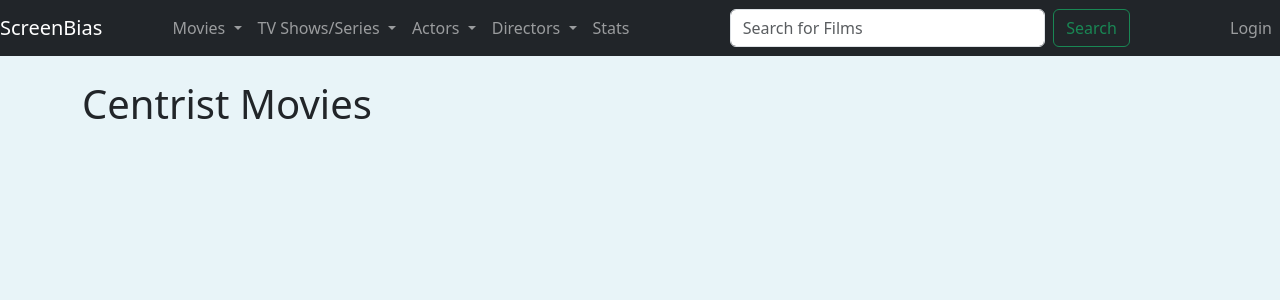
After one commit to ceyyarbrough/screenbias, a Flask app: page /movies/center in a window 1280 px wide. The commit adds this page. Shown: the top 300 px of the page. Run offline with Flask 3, Linux system fonts and the light colour scheme.

Commit message:
Implement user authentication and add new movie, TV show, actor, and director pages

```diff
--- a/app.py
+++ b/app.py
@@ -1,15 +1,108 @@
-from flask import Flask, render_template, request, abort
+from flask import Flask, render_template, request, abort, redirect, url_for, session, flash
 import requests
 import os
 
 app = Flask(__name__)
+app.secret_key = 'your_secret_key_here'  # Replace with a secure key in production
 
 OMDB_API_KEY = os.getenv('OMDB_API_KEY')
 
+
+# Movies
+@app.route('/movies/rightwing')
+def movies_rightwing():
+    return render_template('movies_rightwing.html')
+
+@app.route('/movies/leftwing')
+def movies_leftwing():
+    return render_template('movies_leftwing.html')
+
+@app.route('/movies/center')
+def movies_center():
+    return render_template('movies_center.html')
+
+# TV Shows/Series
+@app.route('/tv/rightwing')
+def tv_rightwing():
+    return render_template('tv_rightwing.html')
+
+@app.route('/tv/leftwing')
+def tv_leftwing():
+    return render_template('tv_leftwing.html')
+
+@app.route('/tv/center')
+def tv_center():
+    return render_template('tv_center.html')
+
+# Actors
+@app.route('/actors/rightwing')
+def actors_rightwing():
+    return render_template('actors_rightwing.html')
+
+@app.route('/actors/leftwing')
+def actors_leftwing():
+    return render_template('actors_leftwing.html')
+
+@app.route('/actors/center')
+def actors_center():
+    return render_template('actors_center.html')
+
+# Directors
+@app.route('/directors/rightwing')
+def directors_rightwing():
+    return render_template('directors_rightwing.html')
+
+@app.route('/directors/leftwing')
+def directors_leftwing():
+    return render_template('directors_leftwing.html')
+
+@app.route('/directors/center')
+def directors_center():
+    return render_template('directors_center.html')
+
+# Stats
+@app.route('/stats')
+def stats():
+    return render_template('stats.html')
+from flask import Flask, render_template, request, abort, redirect, url_for, session, flash
+import requests
+
+app = Flask(__name__)
+app.secret_key = 'your_secret_key_here'  # Replace with a secure key in production
+
+OMDB_API_KEY = '16deab3b'
+
+
 @app.route('/')
 @app.route('/home')
-def hello_world():
+def home():
     return render_template('index.html', name='screenbias')
+
+
+# Simple user store for demonstration
+USERS = {
+    'chris': 'password1',
+    'nicole': 'password2',
+}
+
+@app.route('/login', methods=['GET', 'POST'])
+def login():
+    if request.method == 'POST':
+        username = request.form.get('username')
+        password = request.form.get('password')
+        if username in USERS and USERS[username] == password:
+            session['username'] = username
+            flash('Logged in successfully!', 'success')
+            return redirect(url_for('hello_world'))
+        else:
+            flash('Invalid username or password', 'danger')
+    return render_template('login.html')
+
+@app.route('/logout')
+def logout():
+    session.pop('username', None)
+    flash('Logged out successfully.', 'info')
+    return redirect(url_for('login'))
 
 @app.route('/rightwing')
 def rightwing():
@@ -42,13 +135,15 @@ def search():
 
 @app.route('/details/<movie_id>', methods=['GET'])
 def movie_details(movie_id):
+    # Restrict access to reviews unless logged in
+    if 'username' not in session:
+        flash('You must be logged in to review movies.', 'warning')
+        return redirect(url_for('login'))
     # Call the OMDb API to fetch movie details
     api_url = f"http://www.omdbapi.com/?i={movie_id}&apikey={OMDB_API_KEY}"
     response = requests.get(api_url)
-
     if response.status_code != 200 or not response.json().get('Response') == 'True':
         abort(404, description="Movie not found or API error")
-
     movie = response.json()  # Parse the JSON response
     return render_template('movie_details.html', movie=movie)
 
--- /dev/null
+++ b/templates/actors/actors_center.html
@@ -0,0 +1,4 @@
+{% extends 'base.html' %}
+{% block content %}
+<h1>Centrist Actors</h1>
+{% endblock %}
--- /dev/null
+++ b/templates/actors/actors_leftwing.html
@@ -0,0 +1,4 @@
+{% extends 'base.html' %}
+{% block content %}
+<h1>Left Wing Actors</h1>
+{% endblock %}
--- /dev/null
+++ b/templates/actors/actors_rightwing.html
@@ -0,0 +1,4 @@
+{% extends 'base.html' %}
+{% block content %}
+<h1>Right Wing Actors</h1>
+{% endblock %}
--- a/templates/base.html
+++ b/templates/base.html
@@ -12,32 +12,78 @@
 <body>
 
   <nav class="navbar navbar-expand-lg navbar-dark bg-dark">
-    <a class="navbar-brand" href="#">ScreenBias</a>
+    <a class="navbar-brand" href="/home">ScreenBias</a>
     <button class="navbar-toggler" type="button" data-toggle="collapse" data-target="#navbarSupportedContent"
       aria-controls="navbarSupportedContent" aria-expanded="false" aria-label="Toggle navigation">
       <span class="navbar-toggler-icon"></span>
     </button>
 
     <div class="collapse navbar-collapse" id="navbarSupportedContent">
-      <ul class="navbar-nav mr-auto">
-        <li class="nav-item active">
-          <a class="nav-link" href="/login.html">Login <span class="sr-only"></span></a>
+      <ul class="navbar-nav mx-auto">
+        <!-- Movies Dropdown -->
+        <li class="nav-item dropdown">
+          <a class="nav-link dropdown-toggle" href="#" id="moviesDropdown" role="button" data-bs-toggle="dropdown" aria-expanded="false">
+            Movies
+          </a>
+          <ul class="dropdown-menu" aria-labelledby="moviesDropdown">
+            <li><a class="dropdown-item" href="/movies/rightwing">Right Wing</a></li>
+            <li><a class="dropdown-item" href="/movies/leftwing">Left Wing</a></li>
+            <li><a class="dropdown-item" href="/movies/center">Center</a></li>
+          </ul>
         </li>
+        <!-- TV Shows/Series Dropdown -->
+        <li class="nav-item dropdown">
+          <a class="nav-link dropdown-toggle" href="#" id="tvDropdown" role="button" data-bs-toggle="dropdown" aria-expanded="false">
+            TV Shows/Series
+          </a>
+          <ul class="dropdown-menu" aria-labelledby="tvDropdown">
+            <li><a class="dropdown-item" href="/tv/rightwing">Right Wing</a></li>
+            <li><a class="dropdown-item" href="/tv/leftwing">Left Wing</a></li>
+            <li><a class="dropdown-item" href="/tv/center">Center</a></li>
+          </ul>
+        </li>
+        <!-- Actors Dropdown -->
+        <li class="nav-item dropdown">
+          <a class="nav-link dropdown-toggle" href="#" id="actorsDropdown" role="button" data-bs-toggle="dropdown" aria-expanded="false">
+            Actors
+          </a>
+          <ul class="dropdown-menu" aria-labelledby="actorsDropdown">
+            <li><a class="dropdown-item" href="/actors/rightwing">Right Wing</a></li>
+            <li><a class="dropdown-item" href="/actors/leftwing">Left Wing</a></li>
+            <li><a class="dropdown-item" href="/actors/center">Center</a></li>
+          </ul>
+        </li>
+        <!-- Directors Dropdown -->
+        <li class="nav-item dropdown">
+          <a class="nav-link dropdown-toggle" href="#" id="directorsDropdown" role="button" data-bs-toggle="dropdown" aria-expanded="false">
+            Directors
+          </a>
+          <ul class="dropdown-menu" aria-labelledby="directorsDropdown">
+            <li><a class="dropdown-item" href="/directors/rightwing">Right Wing</a></li>
+            <li><a class="dropdown-item" href="/directors/leftwing">Left Wing</a></li>
+            <li><a class="dropdown-item" href="/directors/center">Center</a></li>
+          </ul>
+        </li>
+        <!-- Stats Button -->
         <li class="nav-item">
-          <a class="nav-link" href="/right.html">Right Wing Films</a>
-        </li>
-        <li class="nav-item">
-          <a class="nav-link" href="/left.html">Left Wing Films</a>
-        </li>
-        <li class="nav-item">
-          <a class="nav-link" href="/center.html">Centrist Films</a>
+          <a class="nav-link" href="/stats">Stats</a>
         </li>
       </ul>
-      <form class="form-inline my-2 my-lg-0" action="/search" method="get">
-        <input class="form-control mr-sm-2" type="search" name="query" placeholder="Search for Films"
-          aria-label="Search" required>
-        <button class="btn btn-outline-success my-2 my-sm-0" type="submit">Search</button>
+      <form class="d-flex mx-auto" style="width: 400px;" action="/search" method="get">
+        <input class="form-control me-2" type="search" name="query" placeholder="Search for Films" aria-label="Search" required>
+        <button class="btn btn-outline-success" type="submit">Search</button>
       </form>
+      <ul class="navbar-nav ms-auto">
+        {% if session.get('username') %}
+        <li class="nav-item">
+          <a class="nav-link" href="/logout">Logout ({{ session['username'] }})</a>
+        </li>
+        {% else %}
+        <li class="nav-item active">
+          <a class="nav-link" href="/login">Login <span class="sr-only"></span></a>
+        </li>
+        {% endif %}
+      </ul>
     </div>
   </nav>
 
--- /dev/null
+++ b/templates/directors/directors_center.html
@@ -0,0 +1,4 @@
+{% extends 'base.html' %}
+{% block content %}
+<h1>Centrist Directors</h1>
+{% endblock %}
--- /dev/null
+++ b/templates/directors/directors_leftwing.html
@@ -0,0 +1,4 @@
+{% extends 'base.html' %}
+{% block content %}
+<h1>Left Wing Directors</h1>
+{% endblock %}
--- /dev/null
+++ b/templates/directors/directors_rightwing.html
@@ -0,0 +1,4 @@
+{% extends 'base.html' %}
+{% block content %}
+<h1>Right Wing Directors</h1>
+{% endblock %}
--- /dev/null
+++ b/templates/movies/movies_center.html
@@ -0,0 +1,4 @@
+{% extends 'base.html' %}
+{% block content %}
+<h1>Centrist Movies</h1>
+{% endblock %}
--- /dev/null
+++ b/templates/movies/movies_leftwing.html
@@ -0,0 +1,4 @@
+{% extends 'base.html' %}
+{% block content %}
+<h1>Left Wing Movies</h1>
+{% endblock %}
--- /dev/null
+++ b/templates/movies/movies_rightwing.html
@@ -0,0 +1,4 @@
+{% extends 'base.html' %}
+{% block content %}
+<h1>Right Wing Movies</h1>
+{% endblock %}
--- /dev/null
+++ b/templates/stats.html
@@ -0,0 +1,4 @@
+{% extends 'base.html' %}
+{% block content %}
+<h1>Stats</h1>
+{% endblock %}
--- /dev/null
+++ b/templates/tv/tv_center.html
@@ -0,0 +1,4 @@
+{% extends 'base.html' %}
+{% block content %}
+<h1>Centrist TV Shows/Series</h1>
+{% endblock %}
--- /dev/null
+++ b/templates/tv/tv_leftwing.html
@@ -0,0 +1,4 @@
+{% extends 'base.html' %}
+{% block content %}
+<h1>Left Wing TV Shows/Series</h1>
+{% endblock %}
--- /dev/null
+++ b/templates/tv/tv_rightwing.html
@@ -0,0 +1,4 @@
+{% extends 'base.html' %}
+{% block content %}
+<h1>Right Wing TV Shows/Series</h1>
+{% endblock %}
```
Also changed, not shown: templates/index.html (+0 -7 lines), templates/login.html (+27 -0 lines).
